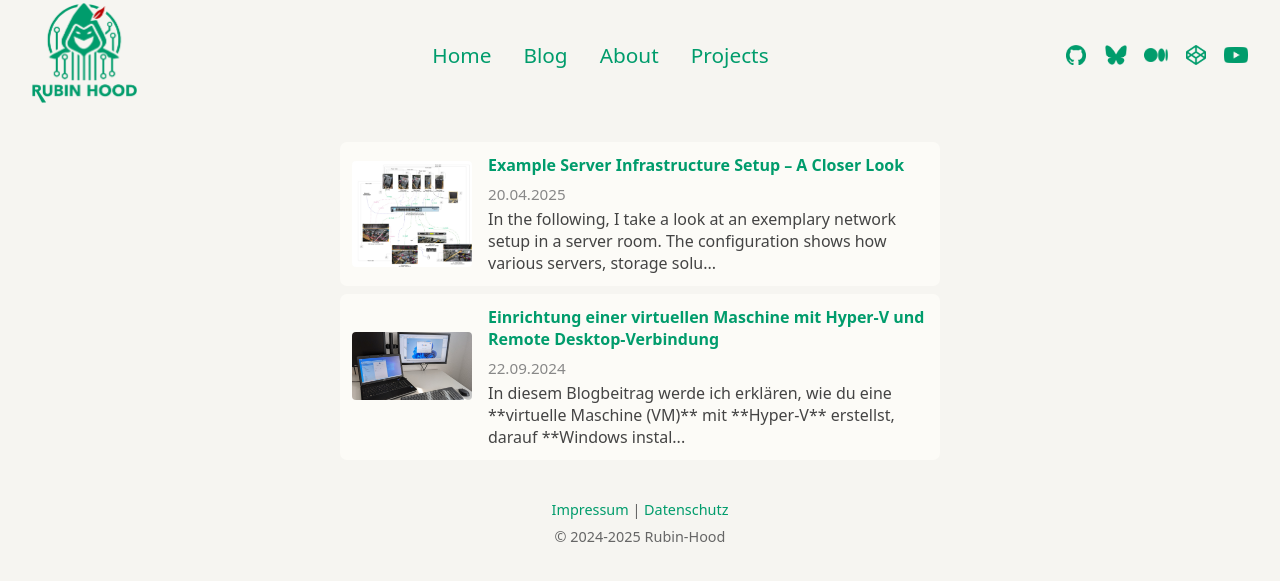
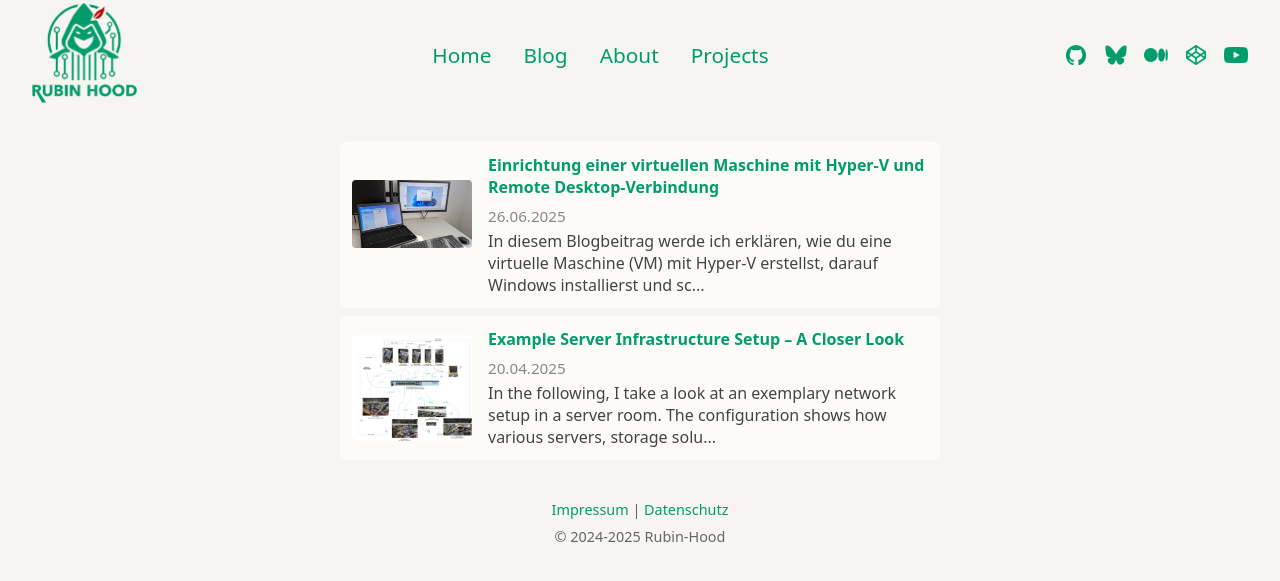
Before and after one commit to rubin-hood/rubinhood-blog, a Jekyll site: the page built from blog.md, in a window 1280 px wide. Shown: the top 581 px of the page. Built offline with Jekyll 4.4.1, drawn with Linux system fonts in a browser that asks for light colours.

Commit message:
Update 2025-06-26-Hyper-V.md

```diff
--- a/_posts/2025-06-26-Hyper-V.md
+++ b/_posts/2025-06-26-Hyper-V.md
@@ -1,8 +1,7 @@
 ---
-date: 22.09.2024
 layout: post
 title: Einrichtung einer virtuellen Maschine mit Hyper-V und Remote Desktop-Verbindung
-excerpt: "In diesem Blogbeitrag werde ich erklären, wie du eine  **virtuelle Maschine (VM)**  mit  **Hyper-V**  erstellst, darauf  **Windows installierst**  und schließlich eine Verbindung über  **Remote Desktop**  von einem anderen Computer herstellst."
+excerpt: In diesem Blogbeitrag werde ich erklären, wie du eine virtuelle Maschine (VM) mit  Hyper-V  erstellst, darauf Windows installierst und schließlich eine Verbindung über Remote Desktop von einem anderen Computer herstellst.
 image: /rubinhood-blog/assets/img/Hyper-V/014.jpg
 ---
 
```
